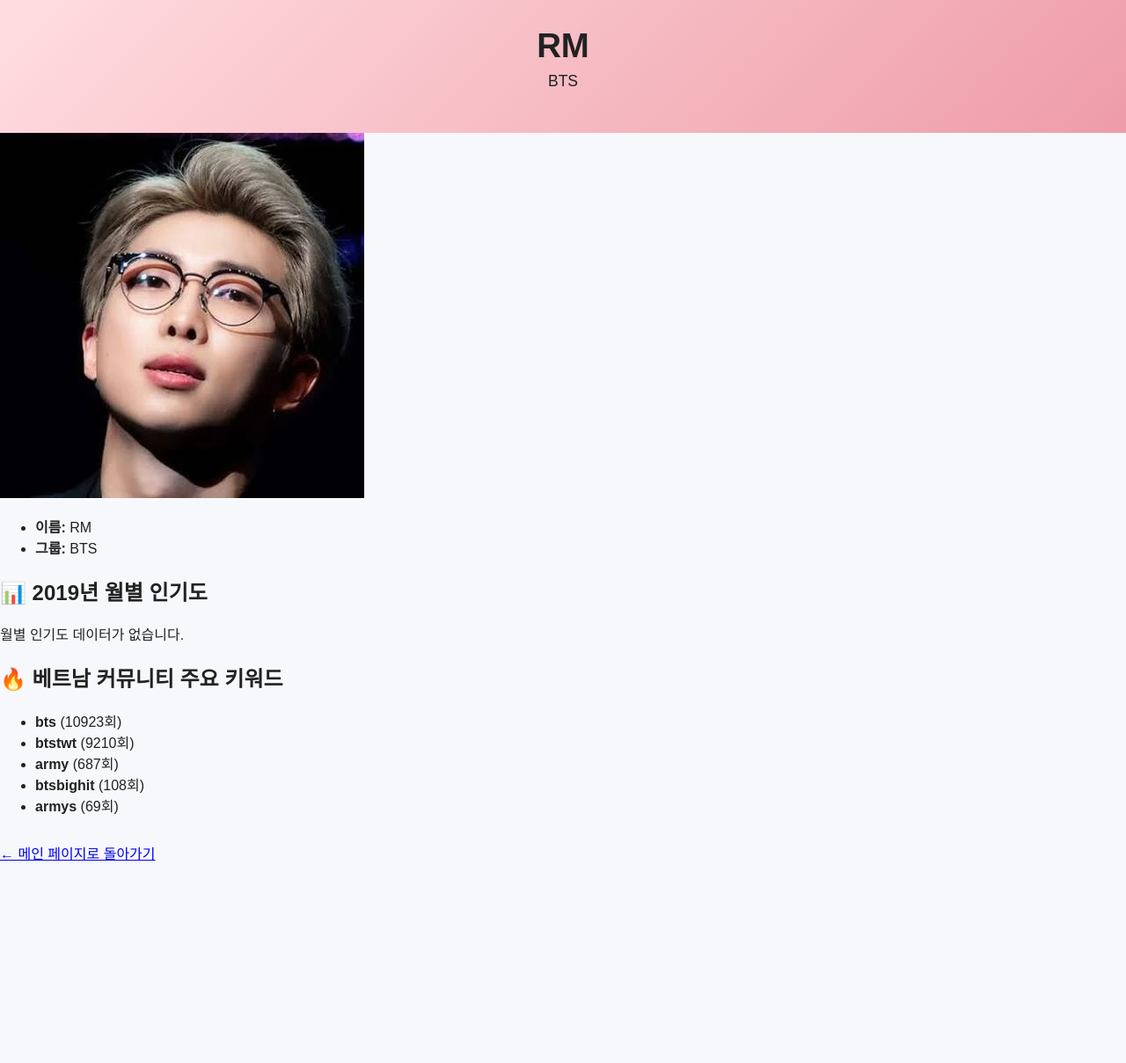
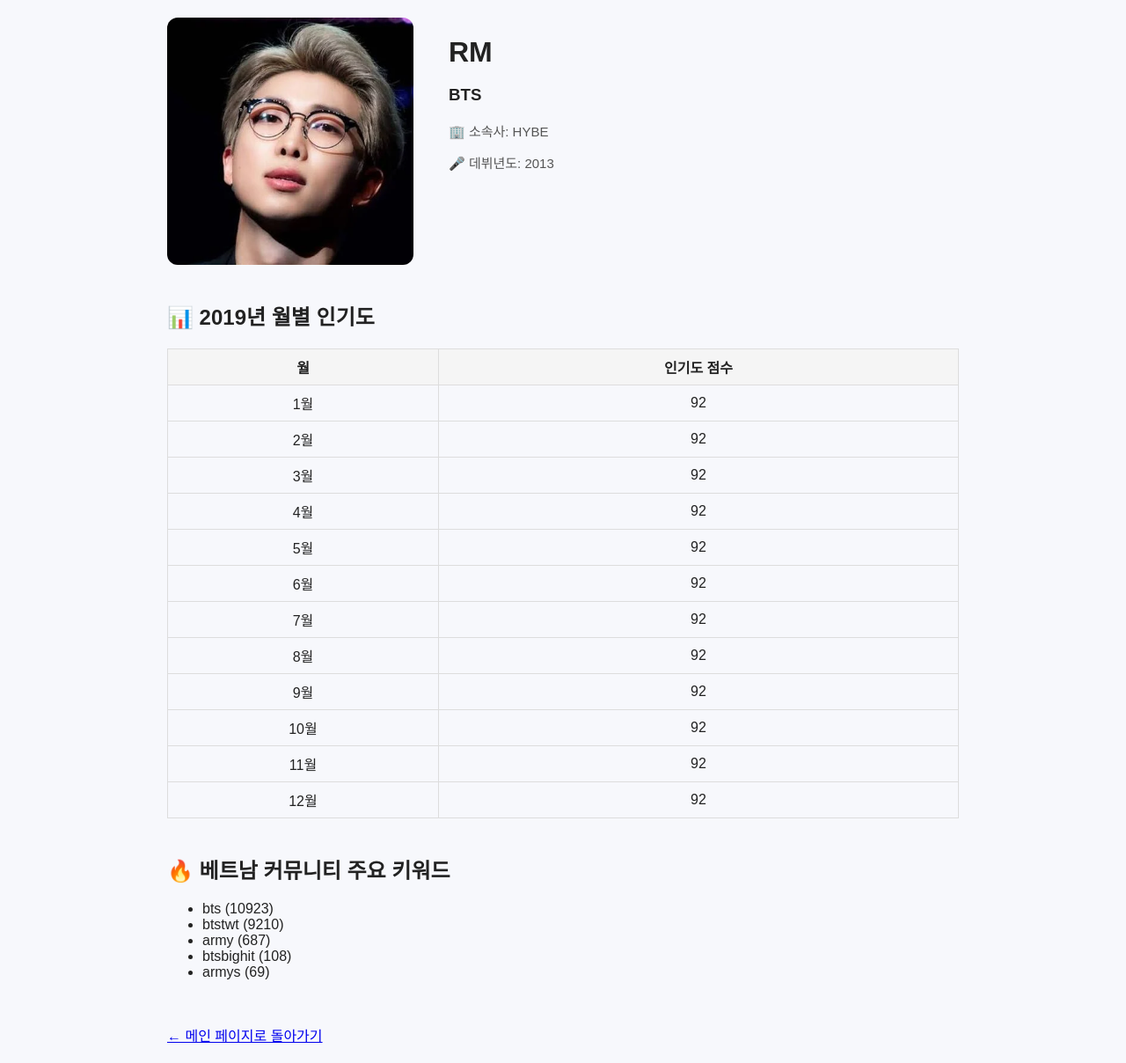
Before and after one commit to ibfwbo1010-svg/database_project, a Flask app: page /idol/1 in a window 1280 px wide. Shown: the whole page at 88% size. Before the commit the page ends 978 px from the top, so only its background shows below. Run offline with Flask 3, Linux system fonts and the light colour scheme; data comes from the database, SQL or seed files in the repository; both versions use the stored data as it was after the commit; data that the repository does not hold is empty.

Commit message:
mission complete

```diff
--- a/app.py
+++ b/app.py
@@ -103,6 +103,7 @@
 # =========================
 @app.route("/idol/<int:id>")
 def idol_detail(id):
+    print("DEBUG idol_id:", id)
     conn = get_db()
     cur = conn.cursor()
 
@@ -123,7 +124,7 @@
         cur.execute("""
             SELECT
                 month,
-                score AS popularity_score
+                popularity_score
             FROM idol_popularity
             WHERE idol_id = ?
               AND year = 2019
@@ -162,6 +163,9 @@
         popularity=popularity,
         keywords=keywords
     )
+
+
+
 
 
 # =========================
--- a/static/style.css
+++ b/static/style.css
@@ -191,3 +191,5 @@
 button:hover {
     opacity: 0.9;
 }
+
+print(popularity)
--- a/templates/idol_detail.html
+++ b/templates/idol_detail.html
@@ -4,63 +4,120 @@
     <meta charset="UTF-8">
     <title>{{ idol.name }} - Idol Detail</title>
     <link rel="stylesheet" href="{{ url_for('static', filename='style.css') }}">
+
+    <style>
+        .detail-container {
+            max-width: 900px;
+            margin: 0 auto;
+            padding: 20px;
+        }
+
+        .idol-header {
+            display: flex;
+            gap: 40px;
+            align-items: flex-start;
+        }
+
+        .idol-header img {
+            width: 280px; /* 🔥 사진 크기 키움 */
+            border-radius: 12px;
+        }
+
+        .idol-info {
+            flex: 1;
+        }
+
+        .idol-info h1 {
+            margin-bottom: 10px;
+        }
+
+        .meta {
+            margin-top: 10px;
+            font-size: 15px;
+            color: #555;
+        }
+
+        table {
+            margin-top: 15px;
+            border-collapse: collapse;
+            width: 100%;
+        }
+
+        table th, table td {
+            border: 1px solid #ddd;
+            padding: 8px;
+            text-align: center;
+        }
+
+        table th {
+            background-color: #f5f5f5;
+        }
+
+        section {
+            margin-top: 40px;
+        }
+    </style>
 </head>
 <body>
 
-<header>
-    <h1>{{ idol.name }}</h1>
-    <p>{{ idol.group_name }}</p>
-</header>
+<div class="detail-container">
 
-<main>
-
-    <!-- 기본 정보 -->
-    <section class="idol-basic">
+    <!-- 🔹 상단: 이미지 + 기본 정보 -->
+    <div class="idol-header">
         <img
             src="{{ url_for('static', filename='images/' ~ idol.image) }}"
             alt="{{ idol.name }}"
-            class="idol-detail-img"
         >
 
-        <ul class="idol-info">
-            <li><strong>이름:</strong> {{ idol.name }}</li>
-            <li><strong>그룹:</strong> {{ idol.group_name }}</li>
-        </ul>
-    </section>
+        <div class="idol-info">
+            <h1>{{ idol.name }}</h1>
+            <h3>{{ idol.group_name }}</h3>
 
-    <!-- 월별 인기도 -->
-    <section class="idol-popularity">
+            <div class="meta">
+                <p>🏢 소속사:
+                    {{ idol.agency if idol.agency else "정보 없음" }}
+                </p>
+                <p>🎤 데뷔년도:
+                    {{ idol.debut_year if idol.debut_year else "정보 없음" }}
+                </p>
+            </div>
+        </div>
+    </div>
+
+    <!-- 🔹 월별 인기도 -->
+    <section>
         <h2>📊 2019년 월별 인기도</h2>
 
-        {% if popularity %}
+        {% if popularity and popularity|length > 0 %}
         <table>
+            <thead>
                 <tr>
                     <th>월</th>
                     <th>인기도 점수</th>
                 </tr>
+            </thead>
+            <tbody>
                 {% for row in popularity %}
                 <tr>
                     <td>{{ row.month }}월</td>
                     <td>{{ row.popularity_score }}</td>
                 </tr>
                 {% endfor %}
+            </tbody>
         </table>
         {% else %}
             <p>월별 인기도 데이터가 없습니다.</p>
         {% endif %}
     </section>
 
-    <!-- 베트남 커뮤니티 주요 키워드 -->
-    <section class="idol-keywords">
+    <!-- 🔹 베트남 커뮤니티 주요 키워드 -->
+    <section>
         <h2>🔥 베트남 커뮤니티 주요 키워드</h2>
 
-        {% if keywords %}
-        <ul class="keyword-list">
+        {% if keywords and keywords|length > 0 %}
+            <ul>
                 {% for k in keywords %}
-                <li>
-                    <strong>{{ k.keyword }}</strong>
-                    ({{ k.total_count }}회)
-                </li>
+                <li>{{ k.keyword }} ({{ k.total_count }})</li>
                 {% endfor %}
             </ul>
         {% else %}
@@ -68,11 +125,11 @@
         {% endif %}
     </section>
 
-    <div style="margin-top: 30px;">
+    <footer style="margin-top:50px;">
         <a href="/">← 메인 페이지로 돌아가기</a>
+    </footer>
+
 </div>
-
-</main>
 
 </body>
 </html>
```
Also changed, not shown: database.db. Lines whose indentation alone changed are shown as unchanged.
